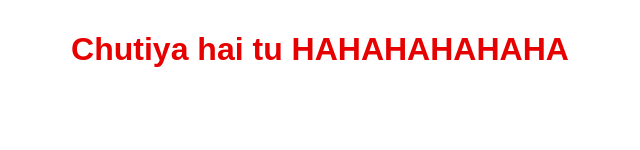
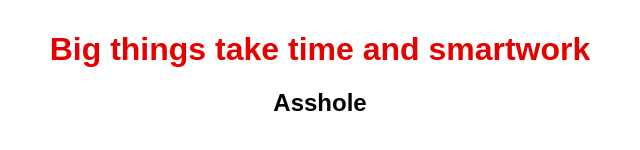
Before and after one commit to Harsh2468vk/Harsh-website, a plain HTML site: page second.html in a window 1280 px wide. Shown: the part 278-428 px from the top of the page, without its empty margins (320-960 px from the left). Drawn offline with Linux system fonts and the light colour scheme.

Commit message:
Update second.html

```diff
--- a/second.html
+++ b/second.html
@@ -26,6 +26,7 @@
 </head>
 <body>
   <img src="https://images.app.goo.gl/MWN12" alt="Funny">
-  <h1>Chutiya hai tu HAHAHAHAHAHA</h1>
+  <h1>Big things take time and smartwork</h1>
+  <h2>Asshole</h2>
 </body>
 </html>
```
